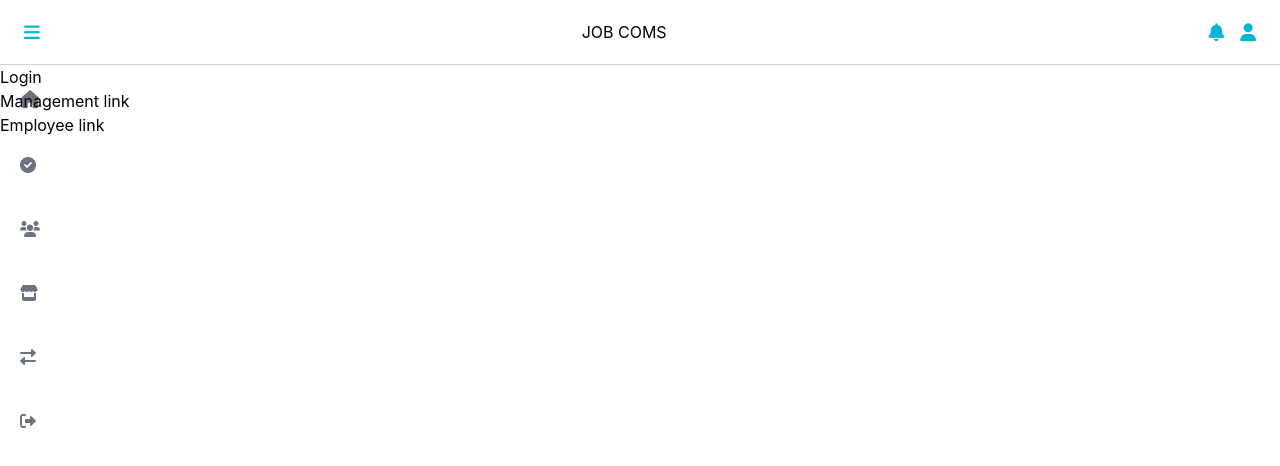
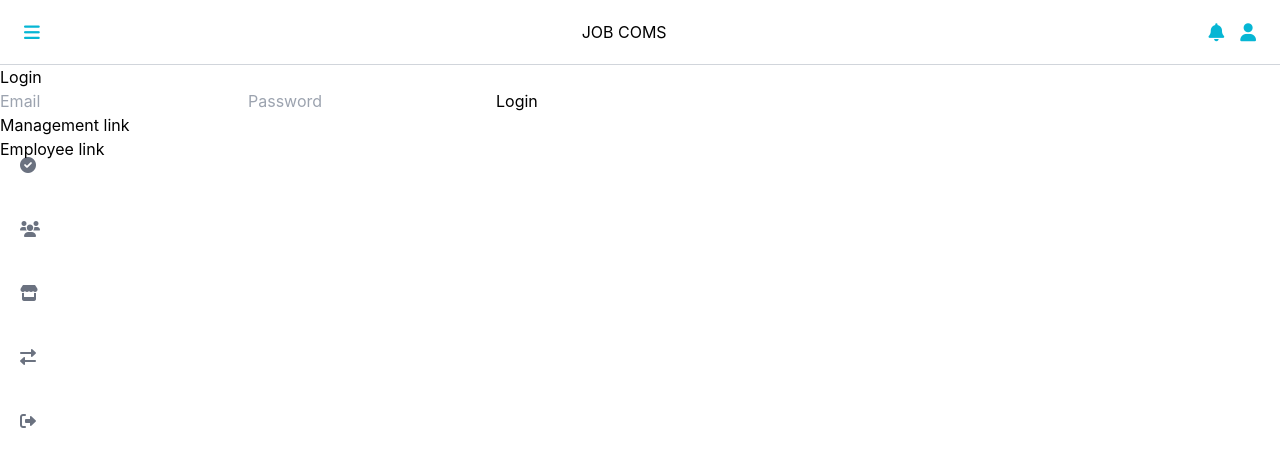
Before and after one commit to DallasGiles/document-management-platform, a React (Create React App) app in the folder client/: page / in a window 1280 px wide. Shown: the top 466 px of the page. Built offline with nearby package versions, Linux system fonts and the light colour scheme.

Commit message:
login functionality

```diff
--- a/client/src/apollo/queries.js
+++ b/client/src/apollo/queries.js
@@ -23,3 +23,45 @@ export const APPROVE_PLAN = gql`
     }
   }
 `;
+
+// Mutation to sign up a new user
+export const SIGN_UP = gql`
+  mutation SignUp($username: String!, $email: String!, $password: String!, $role: String!, $organization: String!, $foreman: ID) {
+    signUp(username: $username, email: $email, password: $password, role: $role, organization: $organization, foreman: $foreman) {
+      id
+      username
+      email
+      role
+    }
+  }
+`;
+
+// Mutation to log in a user
+export const LOGIN = gql`
+  mutation Login($email: String!, $password: String!) {
+    login(email: $email, password: $password)
+  }
+`;
+
+// Query to fetch all users
+export const GET_USERS = gql`
+  query GetUsers {
+    users {
+      id
+      username
+      role
+    }
+  }
+`;
+
+// Query to fetch users under a specific Foreman
+export const GET_USERS_UNDER_FOREMAN = gql`
+  query GetUsersUnderForeman($foremanId: ID!) {
+    usersUnderForeman(foremanId: $foremanId) {
+      id
+      username
+      email
+      role
+    }
+  }
+`;
--- a/client/src/context/AuthContext.js
+++ b/client/src/context/AuthContext.js
@@ -1,41 +1,28 @@
 // src/context/AuthContext.js
 import React, { createContext, useState, useEffect } from 'react';
-import { useNavigate } from 'react-router-dom';
-
 
 const AuthContext = createContext();
 
-
 const AuthProvider = ({ children }) => {
   const [user, setUser] = useState(null);
- const navigate = useNavigate();
-
 
   useEffect(() => {
-   // Check for user token in local storage
     const token = localStorage.getItem('token');
     if (token) {
-     // Fetch user info from token
-     // This is a placeholder for actual token decoding and fetching user info
-     const fetchedUser = { id: 1, role: 'Foreman' }; // Example user
+      const fetchedUser = { id: 1, role: 'Foreman', token }; // Example user
       setUser(fetchedUser);
     }
   }, []);
 
-
   const login = (userData) => {
     setUser(userData);
     localStorage.setItem('token', userData.token);
-   navigate('/');
   };
-
 
   const logout = () => {
     setUser(null);
     localStorage.removeItem('token');
-   navigate('/login');
   };
-
 
   return (
     <AuthContext.Provider value={{ user, login, logout }}>
@@ -44,5 +31,4 @@ const AuthProvider = ({ children }) => {
   );
 };
 
-
 export { AuthProvider, AuthContext };
--- a/client/src/index.js
+++ b/client/src/index.js
@@ -8,6 +8,7 @@ import {createBrowserRouter, RouterProvider} from'react-router-dom';
 import ManagementPage from './pages/ManagementPage';
 import EmployeePage from './pages/EmployeePage';
 import Login from './pages/Login';
+import { AuthProvider } from './context/AuthContext';
 
 
 const router = createBrowserRouter([
@@ -35,6 +36,8 @@ const router = createBrowserRouter([
 const root = ReactDOM.createRoot(document.getElementById('root'));
 root.render(
   <React.StrictMode>
-   <RouterProvider router={router}></RouterProvider>
+    <AuthProvider>
+      <RouterProvider router={router} />
+    </AuthProvider>
   </React.StrictMode>
 );
--- a/client/src/pages/Login.jsx
+++ b/client/src/pages/Login.jsx
@@ -1,12 +1,61 @@
-function Login() {
-    return (
-        <div>
-            <h1>Login</h1>
-            <a href="/management">Management link</a>
-            <br/>
-            <a href="/employee"> Employee link</a>
-        </div>
-    )
-}
+import React, { useState, useContext } from 'react';
+import { useMutation } from '@apollo/client';
+import { LOGIN } from '../apollo/queries';
+import { useNavigate } from 'react-router-dom';
+import { AuthContext } from '../context/AuthContext';
+
+const Login = () => {
+  const [formData, setFormData] = useState({
+    email: '',
+    password: '',
+  });
+  const { login } = useContext(AuthContext);
+  const [loginMutation] = useMutation(LOGIN);
+  const navigate = useNavigate();
+
+  const handleChange = (e) => {
+    const { name, value } = e.target;
+    setFormData({ ...formData, [name]: value });
+  };
+
+  const handleSubmit = async (e) => {
+    e.preventDefault();
+    try {
+      const result = await loginMutation({ variables: { ...formData } });
+      login(result.data.login);
+      navigate('/'); // This will trigger the useEffect in App.js to redirect based on role
+    } catch (error) {
+      console.error('Error logging in:', error);
+    }
+  };
+
+  return (
+    <div>
+      <h1>Login</h1>
+      <form onSubmit={handleSubmit}>
+        <input
+          type="email"
+          name="email"
+          placeholder="Email"
+          value={formData.email}
+          onChange={handleChange}
+          required
+        />
+        <input
+          type="password"
+          name="password"
+          placeholder="Password"
+          value={formData.password}
+          onChange={handleChange}
+          required
+        />
+        <button type="submit">Login</button>
+      </form>
+      <a href="/management">Management link</a>
+      <br />
+      <a href="/employee">Employee link</a>
+    </div>
+  );
+};
 
 export default Login;
```
Lines whose indentation alone changed are shown as unchanged.
